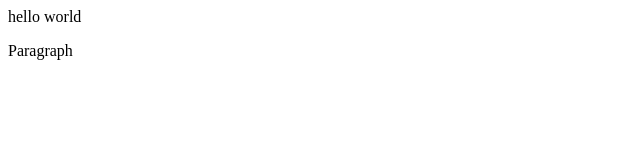
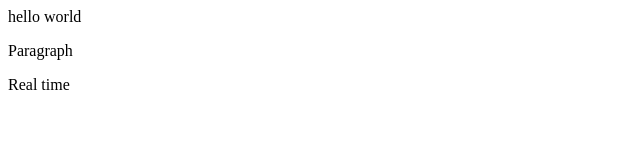
Before and after one commit to mbeebe81/angular_class, a website: page index.html in a window 1280 px wide. Shown: the full height of the page, 0-640 px from the left. Drawn offline with Linux system fonts and the light colour scheme.

```diff
--- a/index.html
+++ b/index.html
@@ -6,5 +6,6 @@
 hello
 world
 <p>Paragraph</p>
+<p>Real time</p>
 </body>
 </html>
```
Also changed, not shown: package.json (added, +16 -0 lines), 2 other files.
